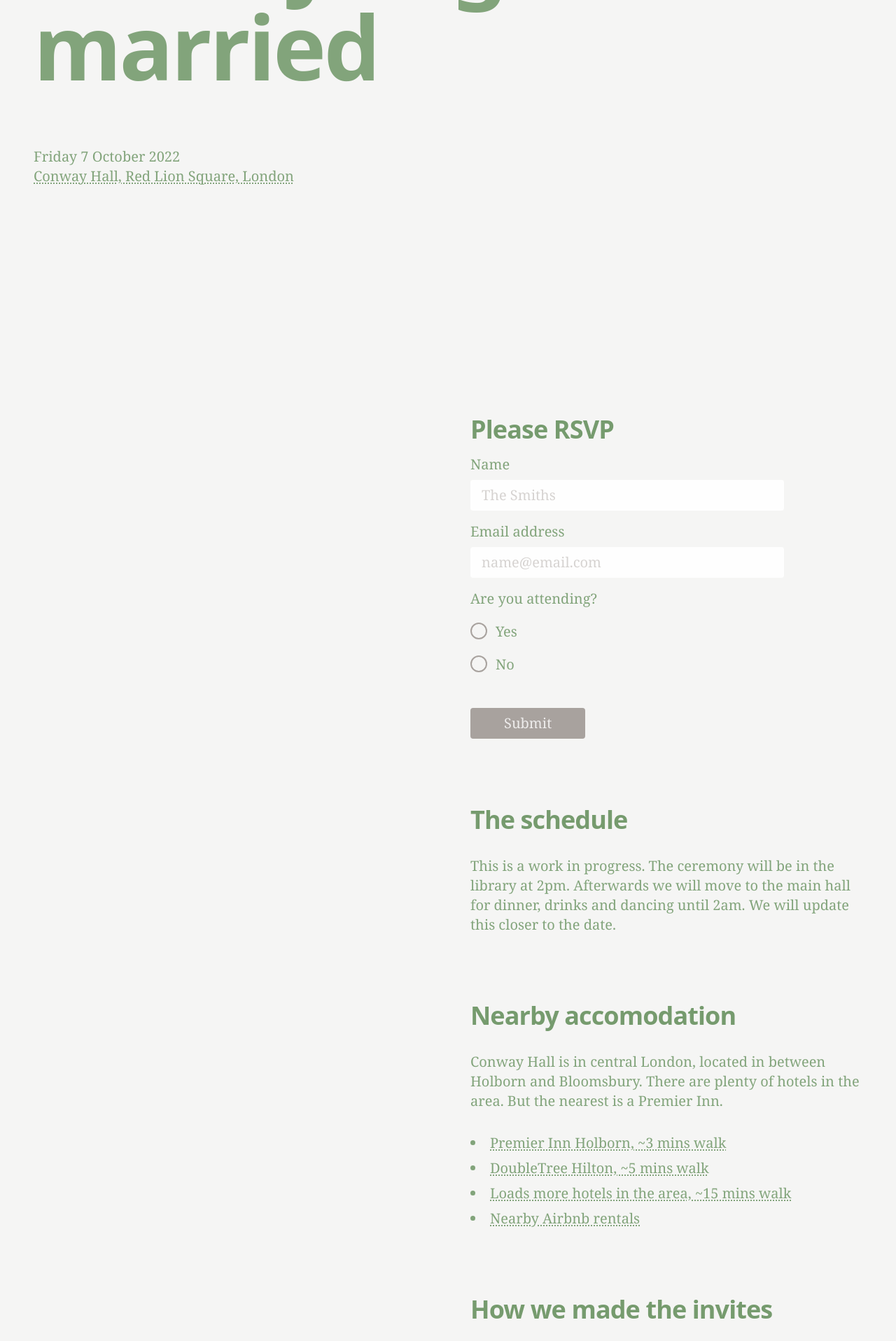
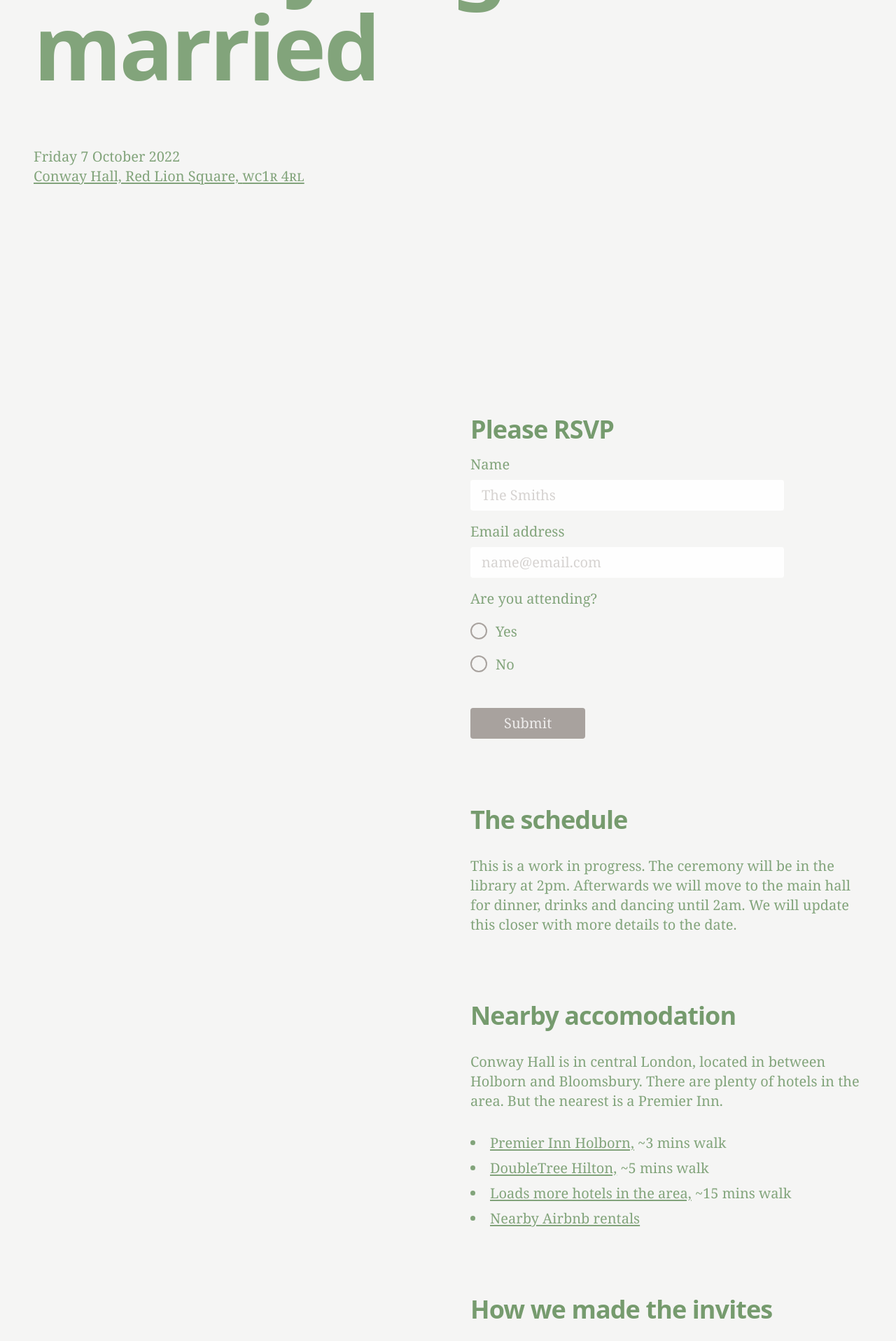
Before and after one commit to jonheslop/gosslop, a Next.js app: page / in a window 1280 px wide. Shown: the part 314-2231 px from the top of the page at 70% size. Built offline with nearby package versions, Linux system fonts and the light colour scheme.

Commit message:
link style tweaks

```diff
--- a/components/link.js
+++ b/components/link.js
@@ -3,7 +3,7 @@ import Link from "next/link";
 export default function CustomLink({ href, children }) {
   return (
     <Link href={href}>
-      <a className="underline decoration-dotted decoration-2 underline-offset-2 hover:text-stone-600 transition-colors">
+      <a className="underline decoration-2 underline-offset-2 hover:text-stone-600 transition-colors">
         {children}
       </a>
     </Link>
--- a/pages/index.js
+++ b/pages/index.js
@@ -16,7 +16,8 @@ export default function Home() {
         <p className="sm:text-xl leading-normal">Friday 7 October 2022</p>
         <p className="sm:text-xl leading-normal">
           <Link href="https://g.page/conwayhall">
-            Conway Hall, Red Lion Square, London
+            Conway Hall, Red Lion Square,{' '}
+            <span className="lowercase" style={{ fontVariantCaps: "small-caps"}}>WC1R 4RL</span>
           </Link>
         </p>
       </div>
@@ -27,7 +28,7 @@ export default function Home() {
           <p className="mt-8 sm:text-xl leading-normal max-w-xl">
             This is a work in progress. The ceremony will be in the library at
             2pm. Afterwards we will move to the main hall for dinner, drinks and
-            dancing until 2am. We will update this closer to the date.
+            dancing until 2am. We will update this closer with more details to the date.
           </p>
         </div>
         <div className="mt-24">
@@ -41,18 +42,21 @@ export default function Home() {
           <ul className="list list-disc list-inside space-y-2 sm:text-xl mt-8">
             <li>
               <Link href="https://www.premierinn.com/gb/en/hotels/england/greater-london/london/london-holborn.html">
-                Premier Inn Holborn, ~3 mins walk
-              </Link>
+                Premier Inn Holborn,
+              </Link>{' '}
+              ~3 mins walk
             </li>
             <li>
               <Link href="https://www.hilton.com/en/hotels/lhrlbdi-doubletree-london-west-end/">
-                DoubleTree Hilton, ~5 mins walk
-              </Link>
+                DoubleTree Hilton,
+              </Link>{' '}
+              ~5 mins walk
             </li>
             <li>
               <Link href="https://www.google.co.uk/maps/place/Premier+Inn+London+Holborn+hotel/@51.5174496,-0.1256104,16z/data=!4m14!1m2!2m1!1shotels+near+WC1R+4RL!3m10!1s0x48761b4a0f186a89:0x9201682bbf968fc1!5m3!1s2022-10-07!4m1!1i2!8m2!3d51.5201338!4d-0.1173205!15sChRob3RlbHMgbmVhciBXQzFSIDRSTJIBBWhvdGVs!16s%2Fg%2F1q62fnrr6">
-                Loads more hotels in the area, ~15 mins walk
-              </Link>
+                Loads more hotels in the area,
+              </Link>{' '}
+              ~15 mins walk
             </li>
             <li>
               <Link href="https://www.airbnb.co.uk/s/WC1R-4RL/homes?tab_id=home_tab&refinement_paths[]=%2Fhomes&flexible_trip_dates[]=february&flexible_trip_dates[]=january&flexible_trip_lengths[]=weekend_trip&date_picker_type=calendar&checkin=2022-10-07&checkout=2022-10-08&source=structured_search_input_header&search_type=filter_change">
```
